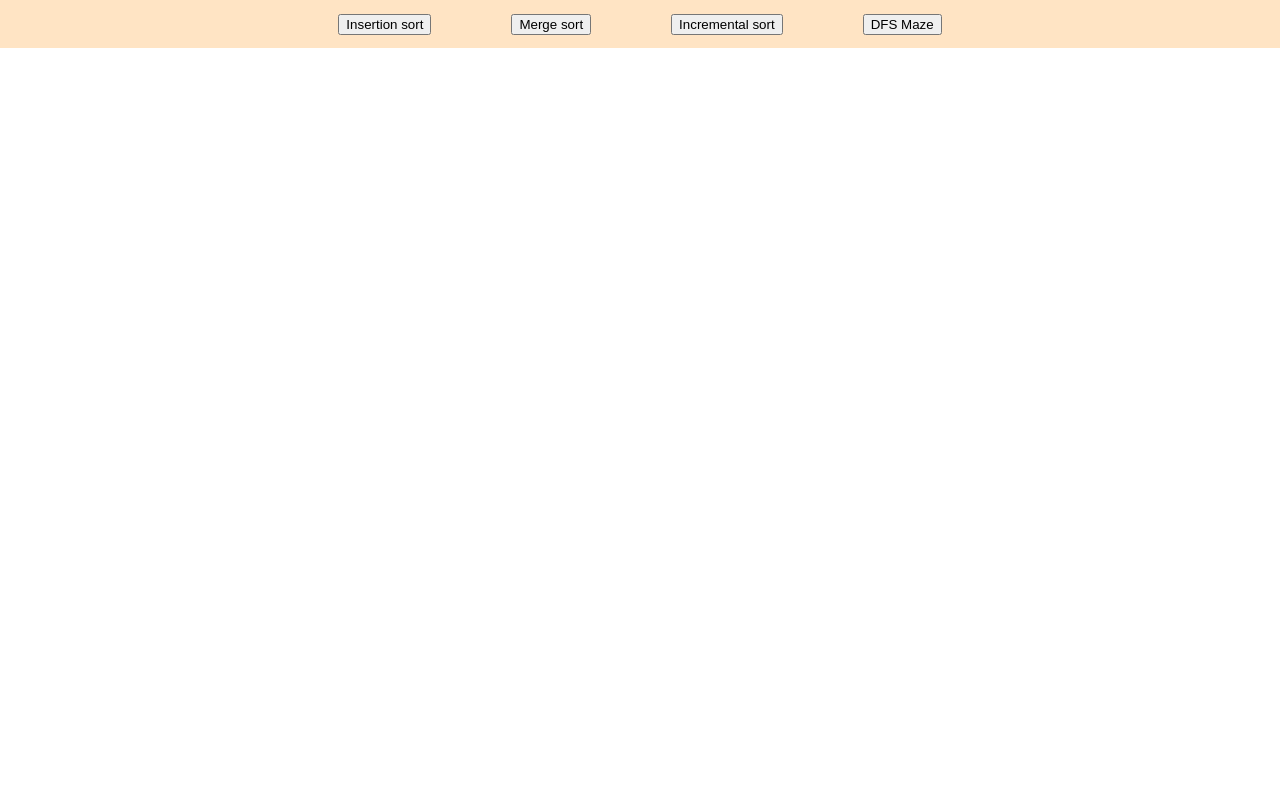
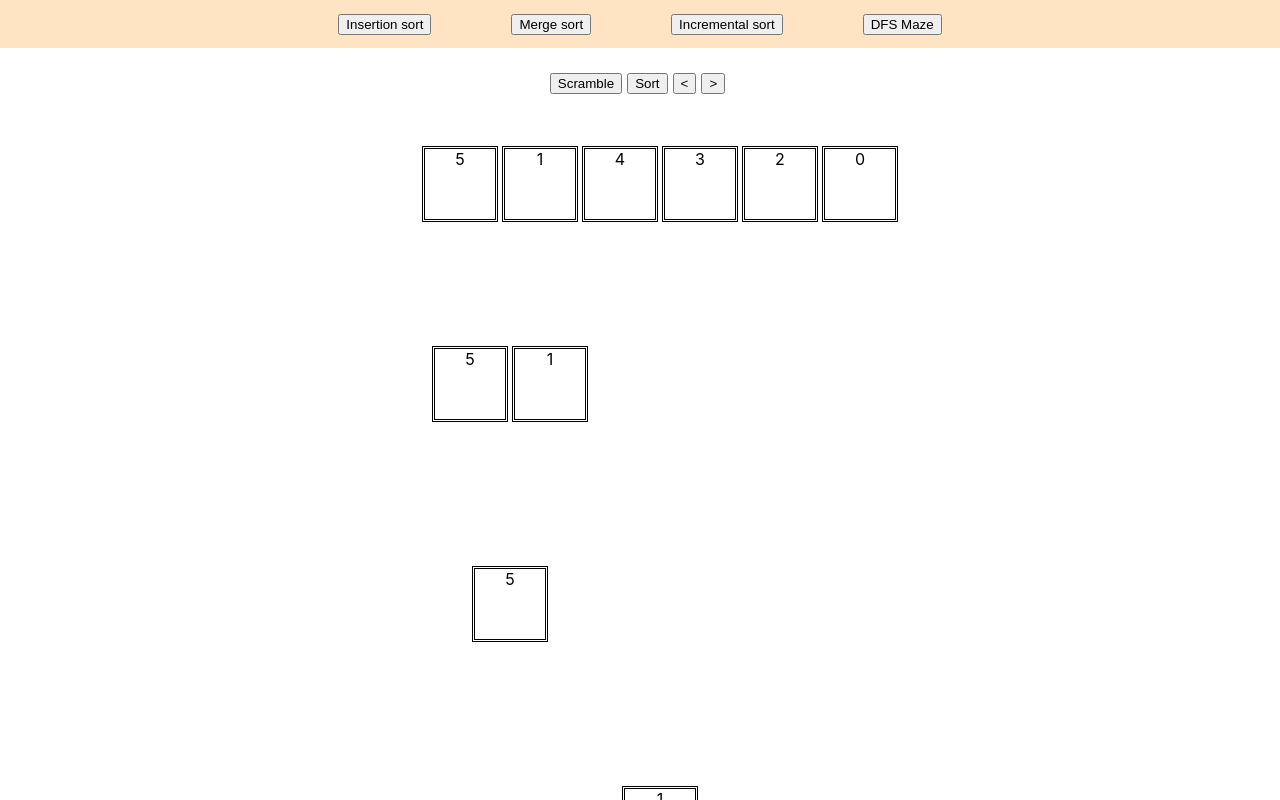
Before and after one commit to minimum-sauce/ADV, a React (Create React App) app in the folder adv/: page / in a window 1280 px wide. Both pictures are taken after a click on the button "Merge sort". Shown: the top 800 px of the page. Built offline with nearby package versions, Linux system fonts and the light colour scheme.

Commit message:
Integrated MergeSort in App

```diff
--- a/adv/src/App.tsx
+++ b/adv/src/App.tsx
@@ -8,6 +8,7 @@ import { MazeMain } from './components/Maze';
 import './style/App.css';
 import './style/array_style.css';
 import './style/Maze.css';
+import Merge_Main from './algorithms/MergeSort';
 
 
 
@@ -35,7 +36,7 @@ export default function App() {
         //Insert merge_sort
         return (
           <div className='App' id="sorter">
-
+            <Merge_Main />
           </div>
         )
       }
--- a/adv/src/algorithms/MergeSort.tsx
+++ b/adv/src/algorithms/MergeSort.tsx
@@ -1,11 +1,12 @@
 import React, { useState } from 'react';
-import { random_permutation } from './Permutation';
+import { random_permutation } from './random_permutation';
+import  '../style/MergeSort.css'
 
 type States = Array<State>;
 type State = {
   arr_left: number[],
   arr_right: number[],
-  position?: string,
+  position: string,
 
 }
 
@@ -13,11 +14,11 @@ type State = {
 const randomArray: number[] = random_permutation(6);
 let History: States = [];
 
-function save_state(A_1: number[], A_2: number[], position?: string): void{
+function save_state(A_left: number[], A_right: number[], position: string): void{
   History.push(
     {
-      arr_left: A_1,
-      arr_right: A_2,
+      arr_left: A_left,
+      arr_right: A_right,
       position: position,
     }
   );
@@ -28,14 +29,12 @@ function reset_history() {
 }
 
 function get_position(Current: number) {
-  if(History[Current].position) {
     return History[Current].position;
-  } else {}
 }
 
 
 
-function merge_sort(A: Array<number>): void {
+export function merge_sort(A: Array<number>): States {
   reset_history();
   save_state([...A], [], 'centre');
   function merge_sort_helper(A: Array<number>, low: number, high: number): void {
@@ -49,7 +48,7 @@ function merge_sort(A: Array<number>): void {
       merge_sort_helper(A, low, mid);
       save_state([A[mid + 1]], [], 'centre')
       if(A_right.length > 0) {
-        save_state(A_right, [], 'right');
+        save_state([], A_right, 'right');
       }
       merge_sort_helper(A, mid + 1, high);
       merge(A, low, mid, high);
@@ -86,12 +85,13 @@ function merge_sort(A: Array<number>): void {
     save_state([...B], [], 'centre');
   }
   merge_sort_helper(A, 0, A.length - 1);
+  return History;
 };
 
 merge_sort(randomArray);
 
 
-const Test: React.FC = () => {
+const Merge_Main: React.FC = () => {
   const [Current, setCurrent] = useState(0);
   console.log(Current);
 
@@ -112,7 +112,7 @@ const Test: React.FC = () => {
     }else{}
   }
   return (
-    <div className='something'>
+    <div>
       <div className='buttons'>
             <button onClick={scrambleClick}>{'Scramble'}</button>
             <button onClick={sortClick}>{'Sort'}</button>
@@ -144,4 +144,4 @@ const Test: React.FC = () => {
   )
 };
 
-export default Test;
+export default Merge_Main;
```
